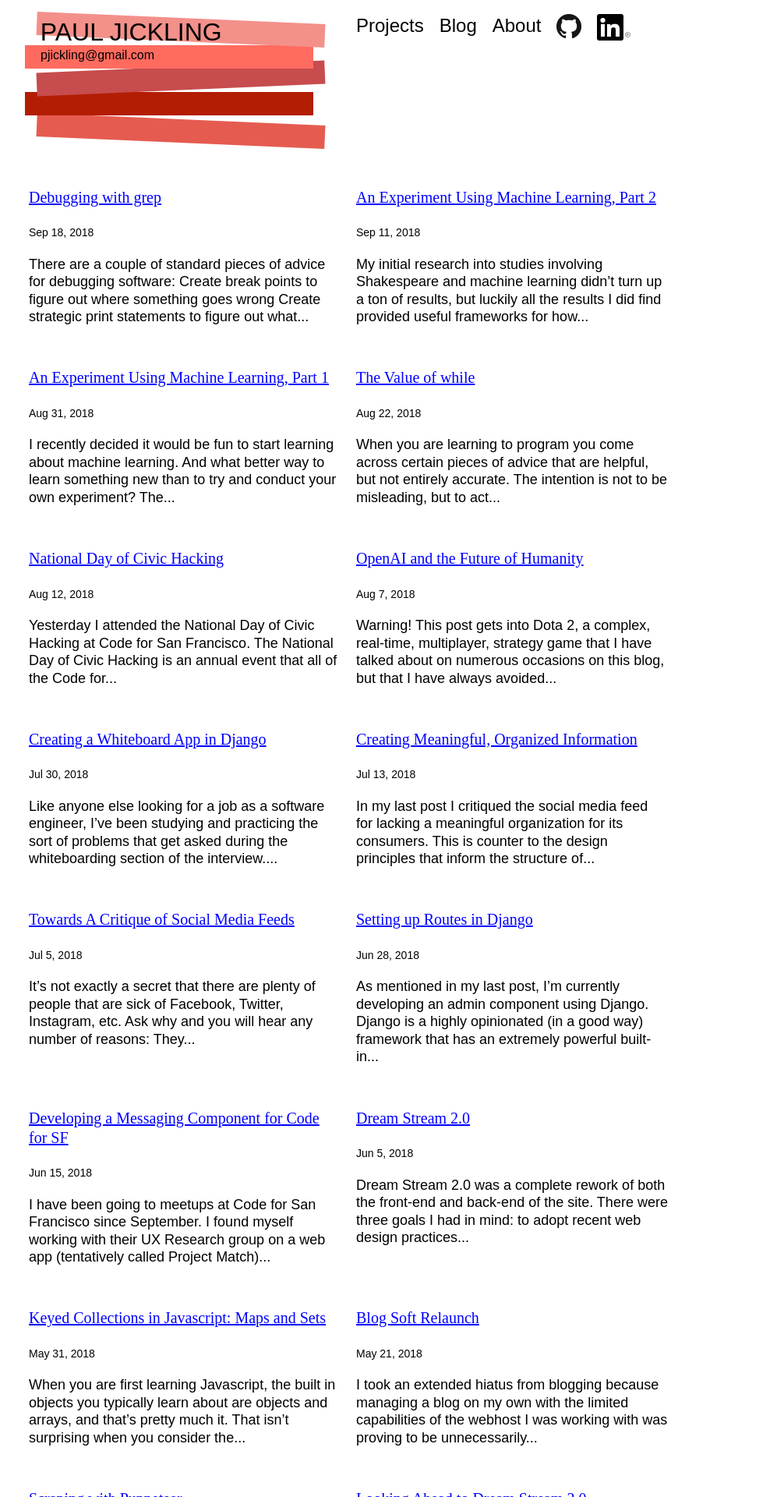
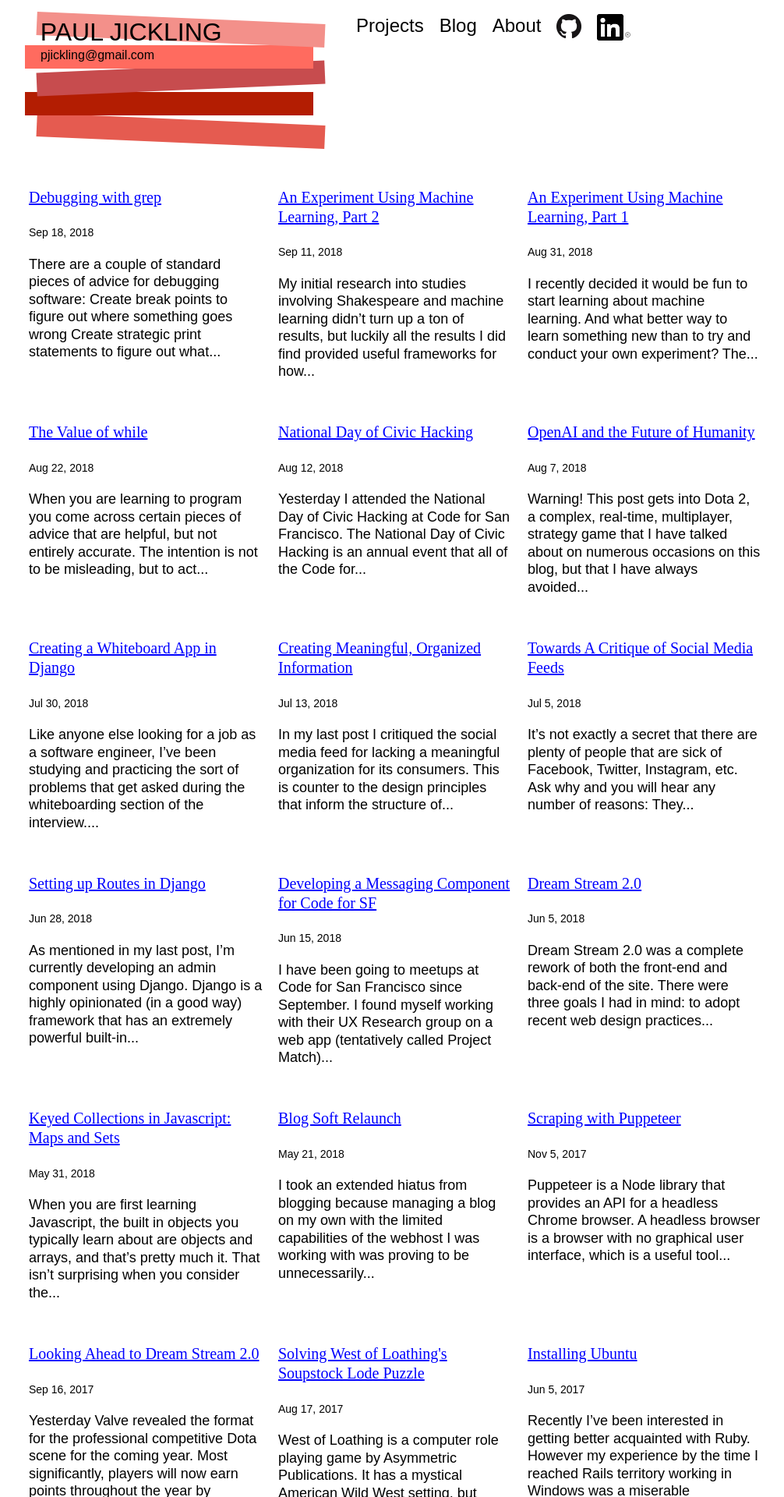
Before and after one commit to pauljickling/pauljickling.github.io, a Jekyll site: the page built from index.md, in a window 1280 px wide. Shown: the top 1920 px of the page at 78% size, without its empty margins (21-1027 px from the left). Built offline with Jekyll 4.4.1, drawn with Linux system fonts in a browser that asks for light colours; some web fonts are replaced.

Commit message:
Changed grid configuration

```diff
--- a/assets/main.css
+++ b/assets/main.css
@@ -62,8 +62,7 @@ ul.post-list {
   grid-gap: 20px;
   padding-top: 10px;
   padding-bottom: 10px;
-  grid-template-columns: repeat(auto-fill, minmax(100px, 400px));
-  max-width: 1400px;
+  grid-template-columns: repeat(auto-fill, minmax(100px, 300px));
 }
 
 #about-grid {
```
